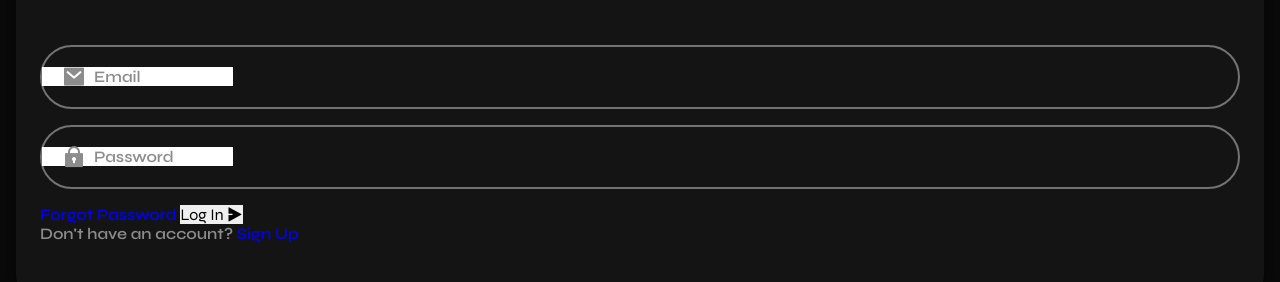
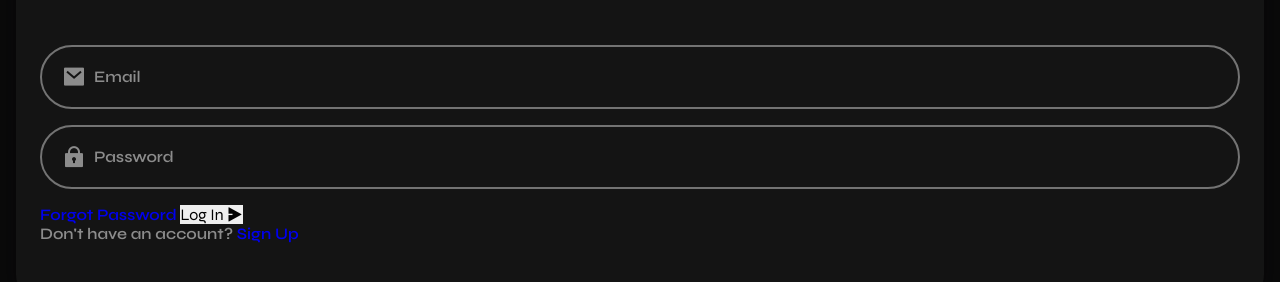
Before and after one commit to erickdc7/responsive-login-form-with-gsap, a plain HTML site: page index.html in a window 1280 px wide. Shown: the part 302-584 px from the top of the page. Drawn offline with nearby package versions, Linux system fonts and the light colour scheme.

Commit message:
add input styles

```diff
--- a/assets/css/styles.css
+++ b/assets/css/styles.css
@@ -125,6 +125,16 @@ img {
   transition: opacity 0.4s;
 }
 
+.login__input {
+  width: 100%;
+  height: 100%;
+  margin-left: 3.25rem;
+  font-weight: 600;
+  z-index: 2;
+  background: transparent;
+  color: var(--title-color);
+}
+
 /*=============== BREAKPOINTS ===============*/
 /* For medium devices <> */
 
```
